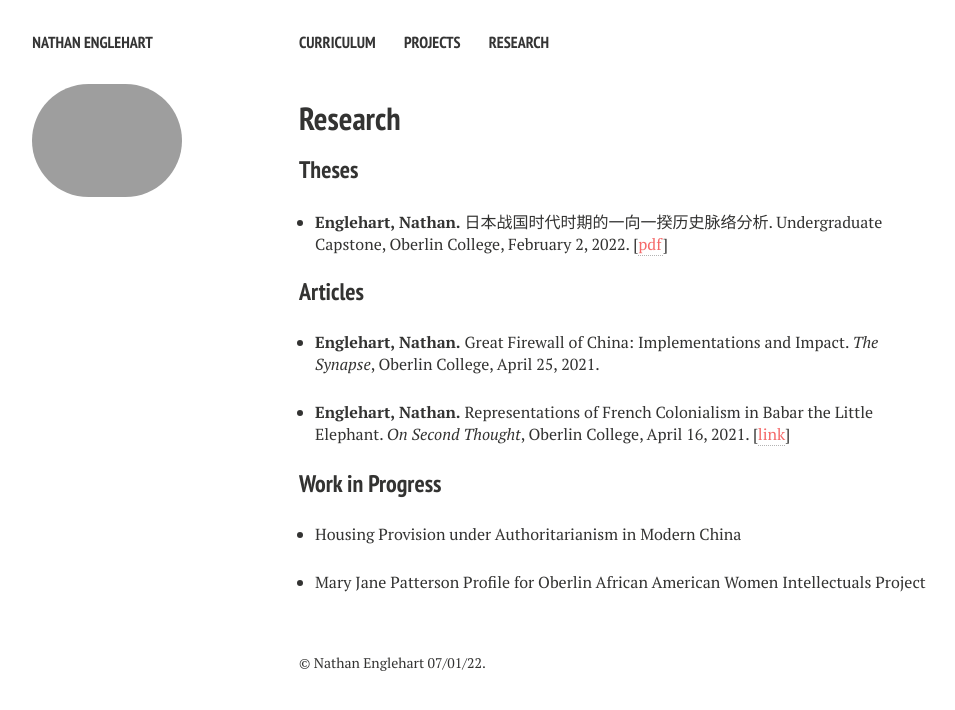
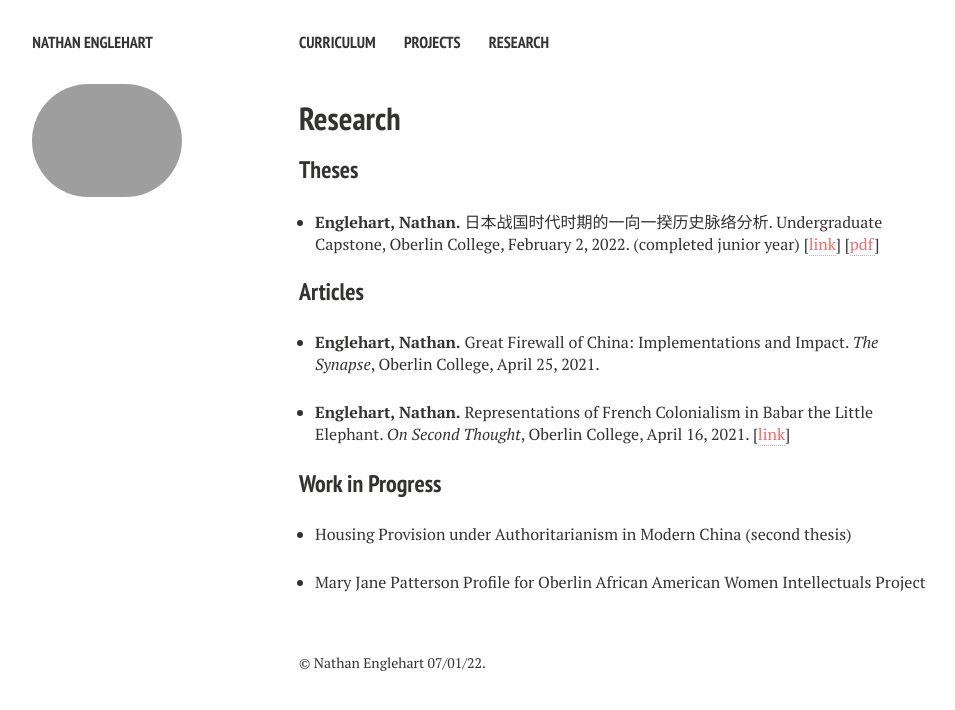
Before and after one commit to nathanenglehart/nathanenglehart.github.io, a Jekyll site: the page built from publications.md, in a window 1280 px wide. Shown: the top 710 px of the page, without its empty margins (21-976 px from the left). Built offline with Jekyll 4.4.1, drawn with Linux system fonts in a browser that asks for light colours; nearby versions of some CDN libraries.

Commit message:
added capstone link

```diff
--- a/_layouts/publications.html
+++ b/_layouts/publications.html
@@ -87,7 +87,7 @@ div.bibtex pre { font-size: 75%; overflow: auto;  width: 100%; padding: 0em 0em;
 	</ul>-->
 	<h3>Theses</h3>
 	<ul style="padding-left: 1em !important;">
-		<li><p style="margin-bottom: 0 !important;"><b>Englehart, Nathan.</b> 日本战国时代时期的一向一揆历史脉络分析. Undergraduate Capstone, Oberlin College, February 2, 2022. [<a style="color: #f56a6a; !important" href="/files/capstone.pdf" download>pdf</a>]</p></li>
+		<li><p style="margin-bottom: 0 !important;"><b>Englehart, Nathan.</b> 日本战国时代时期的一向一揆历史脉络分析. Undergraduate Capstone, Oberlin College, February 2, 2022. (completed junior year) [<a style="color: #f56a6a !important;" href="https://www.oberlin.edu/arts-and-sciences/departments/east-asian-studies/curriculum/capstone">link</a>] [<a style="color: #f56a6a; !important" href="/files/capstone.pdf" download>pdf</a>]</p></li>
 	</ul>
 	<h3>Articles</h3>
 	<ul style="padding-left: 1em !important;">
@@ -96,7 +96,7 @@ div.bibtex pre { font-size: 75%; overflow: auto;  width: 100%; padding: 0em 0em;
 	</ul>
 	<h3>Work in Progress</h3>
 	<ul style="padding-left: 1em !important;">
-		<li><p>Housing Provision under Authoritarianism in Modern China</p></li>
+		<li><p>Housing Provision under Authoritarianism in Modern China (second thesis)</p></li>
 		<li><p>Mary Jane Patterson Profile for Oberlin African American Women Intellectuals Project</p></li>
 	</ul>
     </div><!-- /.article-wrap -->
```
